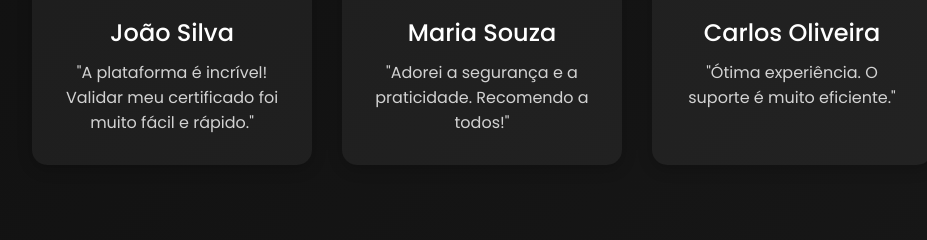
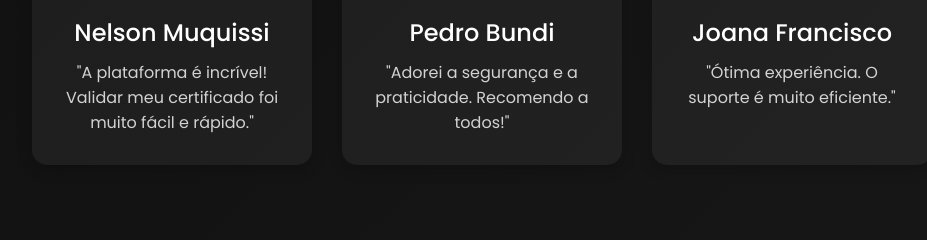
Before and after one commit to NelsonMuquissi/certificados_platform, a Django app: page / in a window 1280 px wide. Shown: the part 1809-2049 px from the top of the page, without its empty margins (158-1085 px from the left). Run offline with Django 5.2, Linux system fonts and the light colour scheme; some libraries are stand-ins or nearby versions.

Commit message:
depoimentos update

```diff
--- a/certificados/templates/index.html
+++ b/certificados/templates/index.html
@@ -485,17 +485,17 @@
             <div class="testimonial-cards">
                 <div class="testimonial-card">
                     <img src="https://via.placeholder.com/80" alt="Usuário 1">
-                    <h3>João Silva</h3>
+                    <h3>Nelson Muquissi</h3>
                     <p>"A plataforma é incrível! Validar meu certificado foi muito fácil e rápido."</p>
                 </div>
                 <div class="testimonial-card">
                     <img src="https://via.placeholder.com/80" alt="Usuário 2">
-                    <h3>Maria Souza</h3>
+                    <h3>Pedro Bundi</h3>
                     <p>"Adorei a segurança e a praticidade. Recomendo a todos!"</p>
                 </div>
                 <div class="testimonial-card">
                     <img src="https://via.placeholder.com/80" alt="Usuário 3">
-                    <h3>Carlos Oliveira</h3>
+                    <h3>Joana Francisco</h3>
                     <p>"Ótima experiência. O suporte é muito eficiente."</p>
                 </div>
             </div>
@@ -527,7 +527,7 @@
     <script>
         function validarCertificado() {
             alert("Redirecionando para a página de validação...");
-            window.location.href = "https://seusite.com/"
+            window.location.href = "https://certificados-platform.onrender.com/"
          }
     </script>
 
```
